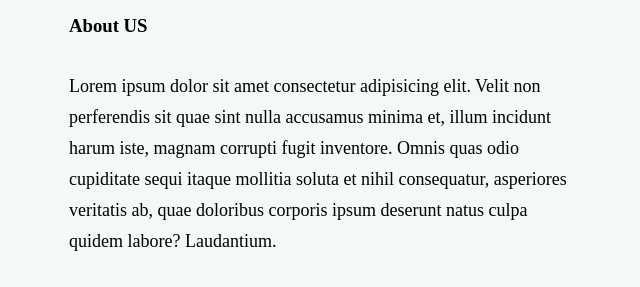
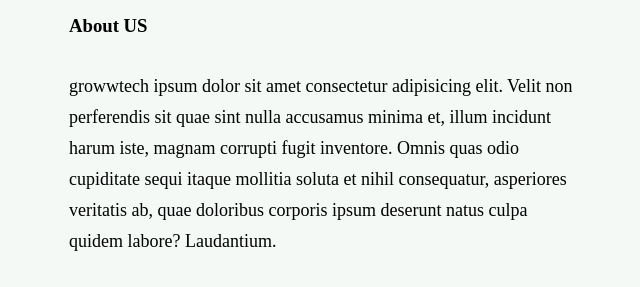
Before and after one commit to Ritiksharma2001/GrowwTech, a plain HTML site: page index.html in a window 1280 px wide. Shown: the part 1290-1577 px from the top of the page, 637-1277 px from the left. Drawn offline with Linux system fonts and the light colour scheme.

Commit message:
index.html
Para change about us

```diff
--- a/index.html
+++ b/index.html
@@ -118,7 +118,7 @@
         </div>
         <div class="aboutus-text">
         <h3>About US</h3>
-            <p>Lorem ipsum dolor sit amet consectetur adipisicing elit. Velit non perferendis sit quae sint nulla accusamus minima et, illum incidunt harum iste, magnam corrupti fugit inventore. Omnis quas odio cupiditate sequi itaque mollitia soluta et nihil consequatur, asperiores veritatis ab, quae doloribus corporis ipsum deserunt natus culpa quidem labore? Laudantium.</p>
+            <p> growwtech ipsum dolor sit amet consectetur adipisicing elit. Velit non perferendis sit quae sint nulla accusamus minima et, illum incidunt harum iste, magnam corrupti fugit inventore. Omnis quas odio cupiditate sequi itaque mollitia soluta et nihil consequatur, asperiores veritatis ab, quae doloribus corporis ipsum deserunt natus culpa quidem labore? Laudantium.</p>
             <p>Lorem ipsum dolor sit amet consectetur adipisicing elit. Velit non perferendis sit quae sint nulla accusamus minima et, illum incidunt harum iste, magnam corrupti fugit inventore. Omnis quas odio cupiditate sequi itaque mollitia soluta et nihil consequatur, asperiores veritatis ab, quae doloribus corporis ipsum deserunt natus culpa quidem labore? Laudantium.</p>
             <a href="about.html" class="see-more">See More</a>
     </div>
```
